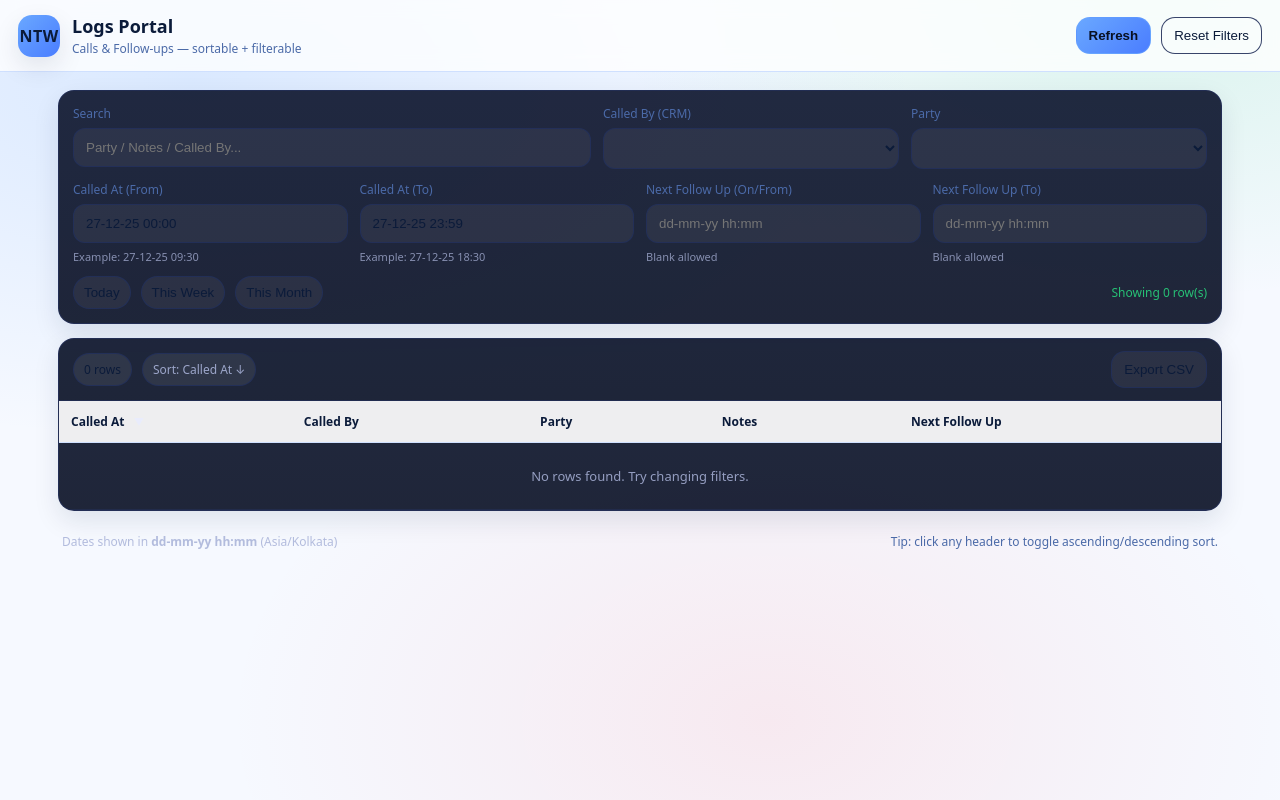
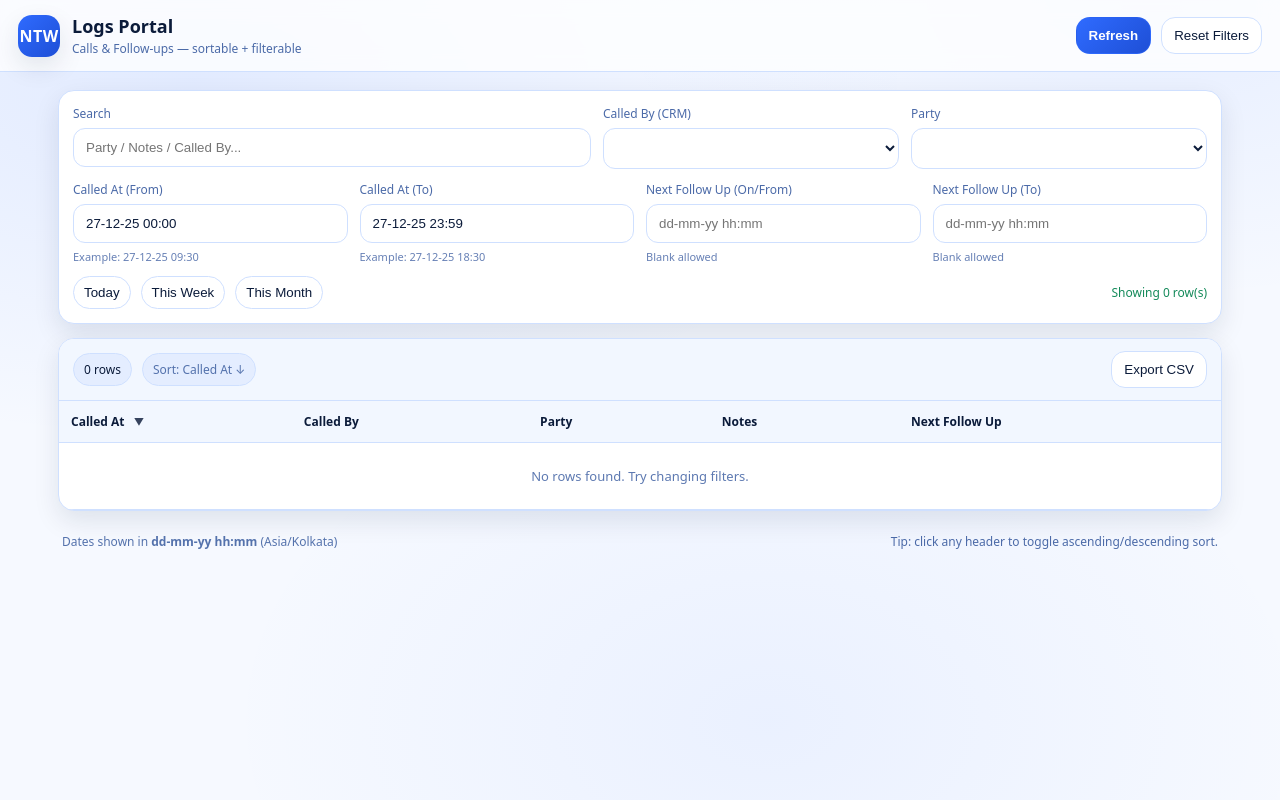
Before and after one commit to ntwoods/collection, a plain HTML site: page view.html in a window 1280 px wide. Both pictures are taken after a click on the button "Today". Drawn offline with Linux system fonts and the light colour scheme; no server answers.

Commit message:
Update styles.css

```diff
--- a/styles.css
+++ b/styles.css
@@ -1,4 +1,4 @@
-/* ====== Base ====== */
+/* ====== Base (White + Shades of Blue Theme) ====== */
 :root{
   --bg:#f6f9ff;          /* page background (off-white) */
   --card:#ffffff;        /* main card */
@@ -16,7 +16,6 @@
   --font: ui-sans-serif, system-ui, -apple-system, Segoe UI, Roboto, Arial, "Noto Sans", "Helvetica Neue", sans-serif;
 }
 
-
 *{box-sizing:border-box}
 html,body{height:100%}
 body{
@@ -24,9 +23,9 @@ body{
   font-family:var(--font);
   color:var(--text);
   background:
-    radial-gradient(1200px 600px at 15% 10%, rgba(106,168,255,.20), transparent 60%),
-    radial-gradient(900px 500px at 90% 0%, rgba(40,209,124,.14), transparent 60%),
-    radial-gradient(900px 600px at 60% 90%, rgba(255,93,108,.10), transparent 60%),
+    radial-gradient(1200px 600px at 15% 10%, rgba(47,107,255,.10), transparent 60%),
+    radial-gradient(900px 500px at 90% 0%, rgba(47,107,255,.08), transparent 60%),
+    radial-gradient(900px 600px at 60% 90%, rgba(47,107,255,.06), transparent 60%),
     var(--bg);
 }
 
@@ -39,8 +38,8 @@ body{
   align-items:center;
   justify-content:space-between;
   padding:14px 18px;
+  background: rgba(255,255,255,.78);
   backdrop-filter: blur(10px);
-  background: rgba(255,255,255,.78);
   border-bottom: 1px solid var(--line);
 }
 
@@ -48,10 +47,11 @@ body{
 .logo{
   width:42px;height:42px;border-radius:14px;
   display:grid;place-items:center;
-  background: linear-gradient(135deg, rgba(106,168,255,1), rgba(74,125,255,1));
+  background: linear-gradient(135deg, rgba(47,107,255,1), rgba(30,79,214,1));
   box-shadow: var(--shadow);
   font-weight:800;
   letter-spacing:.5px;
+  color:#fff;
 }
 .brand-text .title{font-size:18px;font-weight:800}
 .brand-text .subtitle{font-size:12px;color:var(--muted);margin-top:2px}
@@ -61,8 +61,8 @@ body{
 /* ====== Layout ====== */
 .container{max-width:1200px;margin:0 auto;padding:18px}
 .panel{
-  background: linear-gradient(180deg, rgba(15,23,48,.92), rgba(12,19,40,.92));
-  border:1px solid rgba(35,48,90,.8);
+  background: var(--card);
+  border:1px solid var(--line);
   box-shadow: var(--shadow);
   border-radius: var(--radius);
   padding:14px;
@@ -89,57 +89,59 @@ body{
   width:100%;
   padding:11px 12px;
   border-radius: var(--radius2);
-  background: rgba(255,255,255,.06);
-  border:1px solid rgba(35,48,90,.9);
+  background: #ffffff;
+  border:1px solid var(--line);
   color:var(--text);
   outline:none;
 }
 .input:focus{
-  border-color: rgba(106,168,255,.8);
-  box-shadow: 0 0 0 4px rgba(106,168,255,.14);
+  border-color: rgba(47,107,255,.55);
+  box-shadow: 0 0 0 4px rgba(47,107,255,.12);
 }
-.hint{font-size:11px;color:rgba(169,179,216,.75);margin-top:6px}
+.hint{font-size:11px;color:rgba(75,106,168,.85);margin-top:6px}
 
+/* ====== Buttons ====== */
 .btn{
   padding:10px 12px;
   border-radius: 14px;
-  border:1px solid rgba(35,48,90,.9);
-  background: rgba(255,255,255,.06);
+  border:1px solid var(--line);
+  background: #ffffff;
   color:var(--text);
   cursor:pointer;
-  transition: transform .05s ease, background .2s ease, border-color .2s ease;
+  transition: transform .05s ease, background .2s ease, border-color .2s ease, filter .2s ease;
 }
-.btn:hover{background: rgba(255,255,255,.09)}
+.btn:hover{background: var(--card2)}
 .btn:active{transform: translateY(1px)}
 .btn-primary{
-  background: linear-gradient(135deg, rgba(106,168,255,1), rgba(74,125,255,1));
-  border-color: rgba(106,168,255,.55);
-  color:#081022;
+  background: linear-gradient(135deg, rgba(47,107,255,1), rgba(30,79,214,1));
+  border-color: rgba(47,107,255,.45);
+  color:#ffffff;
   font-weight:800;
 }
-.btn-primary:hover{filter:saturate(1.07)}
+.btn-primary:hover{filter:saturate(1.05)}
 .btn:disabled{opacity:.55; cursor:not-allowed}
 
+/* ====== Chips ====== */
 .chips{display:flex; gap:10px; flex-wrap:wrap}
 .chip{
   padding:8px 10px;
   border-radius: 999px;
-  border:1px solid rgba(35,48,90,.9);
-  background: rgba(255,255,255,.06);
+  border:1px solid var(--line);
+  background: #ffffff;
   color:var(--text);
   cursor:pointer;
 }
-.chip:hover{background: rgba(255,255,255,.09)}
+.chip:hover{background: var(--card2)}
 .right{display:flex; justify-content:flex-end}
 .status{font-size:12px;color:var(--muted)}
-.status.ok{color:rgba(40,209,124,.9)}
-.status.err{color:rgba(255,93,108,.95)}
+.status.ok{color:var(--ok)}
+.status.err{color:var(--danger)}
 
 /* ====== Table ====== */
 .table-wrap{
   margin-top:14px;
-  background: linear-gradient(180deg, rgba(15,23,48,.92), rgba(12,19,40,.92));
-  border:1px solid rgba(35,48,90,.8);
+  background: var(--card);
+  border:1px solid var(--line);
   box-shadow: var(--shadow);
   border-radius: var(--radius);
   overflow:hidden;
@@ -149,8 +151,8 @@ body{
   align-items:center;
   justify-content:space-between;
   padding:12px 14px;
-  border-bottom:1px solid rgba(35,48,90,.7);
-  background: rgba(0,0,0,.08);
+  border-bottom:1px solid var(--line);
+  background: var(--card2);
 }
 .meta{display:flex; gap:10px; flex-wrap:wrap}
 .badge{
@@ -160,10 +162,11 @@ body{
   padding:7px 10px;
   font-size:12px;
   border-radius: 999px;
-  background: rgba(255,255,255,.08);
-  border:1px solid rgba(35,48,90,.9);
+  background: rgba(47,107,255,.07);
+  border:1px solid var(--line);
+  color: var(--text);
 }
-.badge-muted{color:rgba(169,179,216,.9)}
+.badge-muted{color:rgba(75,106,168,.95)}
 .table-scroll{overflow:auto; max-height: calc(100vh - 340px)}
 .table{
   width:100%;
@@ -177,19 +180,21 @@ thead th{
   text-align:left;
   font-size:12px;
   padding:12px 12px;
+  background: var(--card2);
+  color: var(--text);
+  border-bottom:1px solid var(--line);
   cursor:default;
   user-select:none;
-  background: rgba(255,255,255,.92);
-  border-bottom:1px solid var(--line);
 }
 tbody td{
   padding:12px 12px;
   font-size:13px;
-  border-bottom:1px solid rgba(35,48,90,.55);
+  color: var(--text);
+  border-bottom:1px solid var(--line);
   vertical-align:top;
 }
-tbody tr:hover td{background: rgba(255,255,255,.03)}
-.empty{padding:24px 12px;color:rgba(169,179,216,.85); text-align:center}
+tbody tr:hover td{background: rgba(47,107,255,.06)}
+.empty{padding:24px 12px;color:rgba(75,106,168,.9); text-align:center}
 
 .sortable{cursor:pointer}
 .sort-ind{
@@ -198,13 +203,13 @@ tbody tr:hover td{background: rgba(255,255,255,.03)}
   margin-left:6px;
   opacity:.9;
 }
-th.sort-asc .sort-ind::before{content:"▲"; font-size:10px; color:rgba(232,236,255,.9)}
-th.sort-desc .sort-ind::before{content:"▼"; font-size:10px; color:rgba(232,236,255,.9)}
+th.sort-asc .sort-ind::before{content:"▲"; font-size:10px; color:rgba(11,27,58,.9)}
+th.sort-desc .sort-ind::before{content:"▼"; font-size:10px; color:rgba(11,27,58,.9)}
 
 .notes{
   max-width:520px;
   white-space:pre-wrap;
-  color:rgba(232,236,255,.92);
+  color:rgba(11,27,58,.95);
 }
 .muted{color:var(--muted)}
 
@@ -215,9 +220,14 @@ th.sort-desc .sort-ind::before{content:"▼"; font-size:10px; color:rgba(232,236
   gap:12px;
   margin-top:12px;
   padding:10px 4px;
-  color:rgba(169,179,216,.88);
+  color:rgba(75,106,168,.95);
   font-size:12px;
 }
+
+/* ====== Scrollbars (nice on Windows) ====== */
+.table-scroll::-webkit-scrollbar{height:10px;width:10px}
+.table-scroll::-webkit-scrollbar-thumb{background: rgba(47,107,255,.20); border-radius:999px}
+.table-scroll::-webkit-scrollbar-track{background: rgba(47,107,255,.06)}
 
 /* ====== Responsive ====== */
 @media (max-width: 980px){
```
